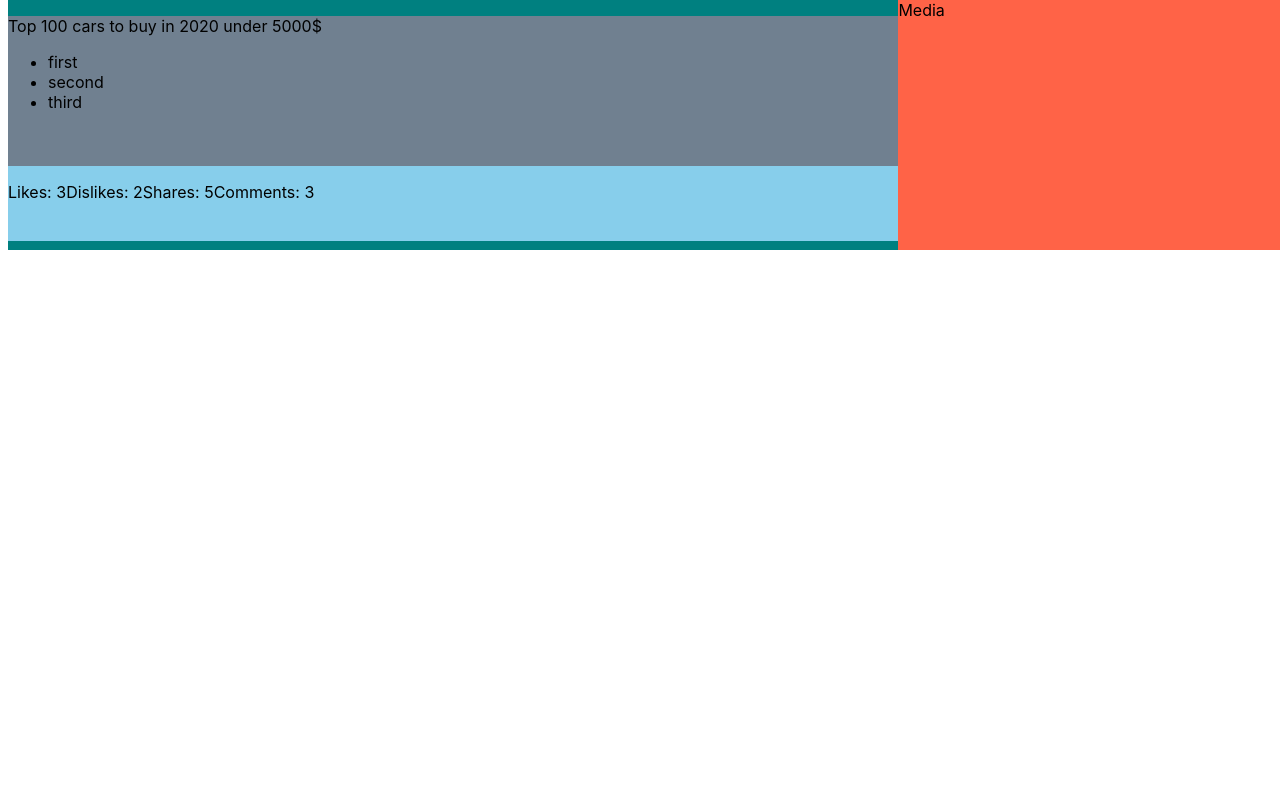
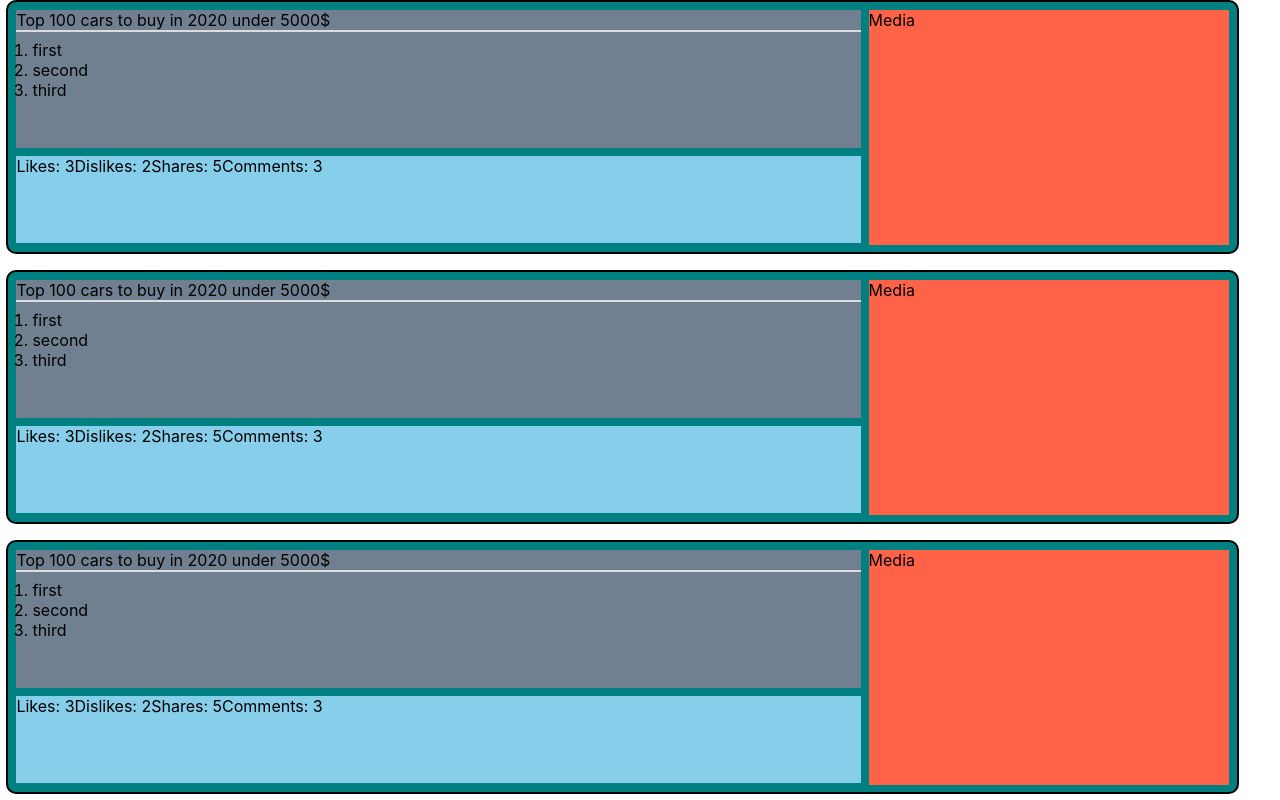
Before and after one commit to NPilis/rankingsAppFrontend, a React (Create React App) app: page / in a window 1280 px wide. Shown: the top 800 px of the page. Built offline with nearby package versions, Linux system fonts and the light colour scheme.

Commit message:
Some styling on hardcoded state

```diff
--- a/src/components/Layout/Layout.js
+++ b/src/components/Layout/Layout.js
@@ -9,7 +9,12 @@ class Layout extends Component {
         return (
             <Aux>
                 <Ranking>
-
+                </Ranking>
+                <Ranking>
+                </Ranking>
+                <Ranking>
+                </Ranking>
+                <Ranking>
                 </Ranking>
             </Aux>
         );
--- a/src/components/RankingContent/RankingContent.js
+++ b/src/components/RankingContent/RankingContent.js
@@ -5,11 +5,11 @@ export default (props) => {
     return (
         <div className={cls.RankingContent}>
             <p>{props.title}</p>
-            <ul>
+            <ol>
                 <li>{props.ranking_positions[0].title}</li>
                 <li>{props.ranking_positions[1].title}</li>
                 <li>{props.ranking_positions[2].title}</li>
-            </ul>
+            </ol>
         </div>
     );
 }
--- a/src/components/RankingContent/RankingContent.module.css
+++ b/src/components/RankingContent/RankingContent.module.css
@@ -1,5 +1,15 @@
 .RankingContent {
     background-color: slategrey;
-    width: 100%;
-    height: 60%;
+    height: 55%;
+    margin: 0.5em 0.5em 0.5em 0.5em;
 }
+
+.RankingContent p {
+    margin-bottom: 0.5em;
+    border-bottom: 2px solid gainsboro;
+}
+
+.RankingContent ol {
+    margin: 0 0 0 1em;
+    padding: 0;
+}
--- a/src/components/RankingInteractions/RankingInteractions.module.css
+++ b/src/components/RankingInteractions/RankingInteractions.module.css
@@ -1,6 +1,6 @@
 .RankingInteractions {
     background-color: skyblue;
-    width: 100%;
-    height: 30%;
+    height: 35%;
+    margin: 0 0.5em;
     display: flex;
 }
--- a/src/components/RankingMedia/RankingMedia.module.css
+++ b/src/components/RankingMedia/RankingMedia.module.css
@@ -1,5 +1,5 @@
 .RankingMedia {
     background-color: tomato;
-    height: 100%;
-    width: 100%;
+    height: 94%;
+    margin: 0.5em 0.5em 0 0;
 }
--- a/src/containers/Ranking/Ranking.module.css
+++ b/src/containers/Ranking/Ranking.module.css
@@ -1,15 +1,32 @@
 .Ranking {
     background-color: teal;
+    border: 2px solid black;
+    display: flex;
     height: 250px;
-    margin-left: 0.5em;
-    display: flex;
+    justify-content: space-between;
+    -webkit-border-radius: 10px;
+    -moz-border-radius: 10px;
+    border-radius: 10px;
+    width: 96%;
+    margin: 0 0 1em 0.4em;
 }
 
 .FlexRow {
     width: 70%;
+    height: 100%;
 }
 
 .FlexCol {
+    width: 30%;
     height: 100%;
-    width: 30%;
 }
+
+p {
+    padding: 0;
+    margin: 0;
+}
+
+ul {
+    padding: 0;
+    margin: 0;
+}
```
